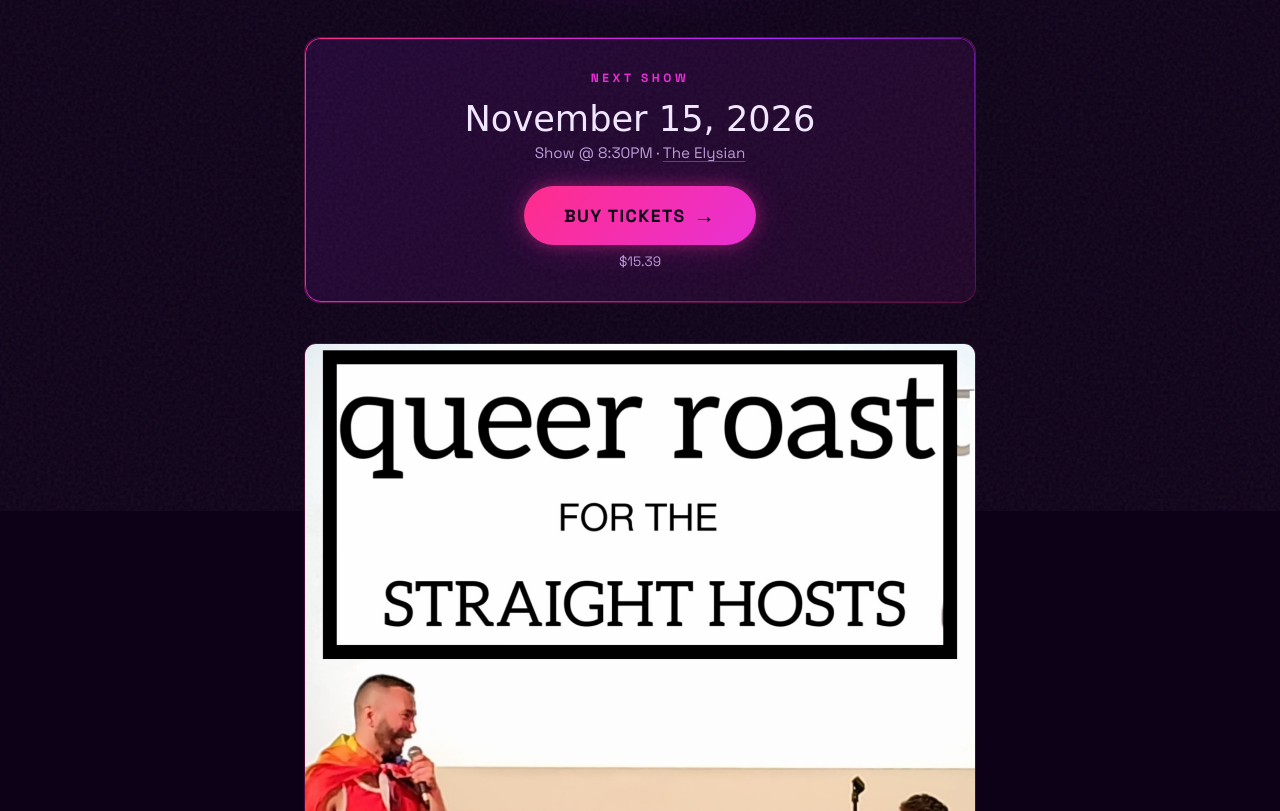
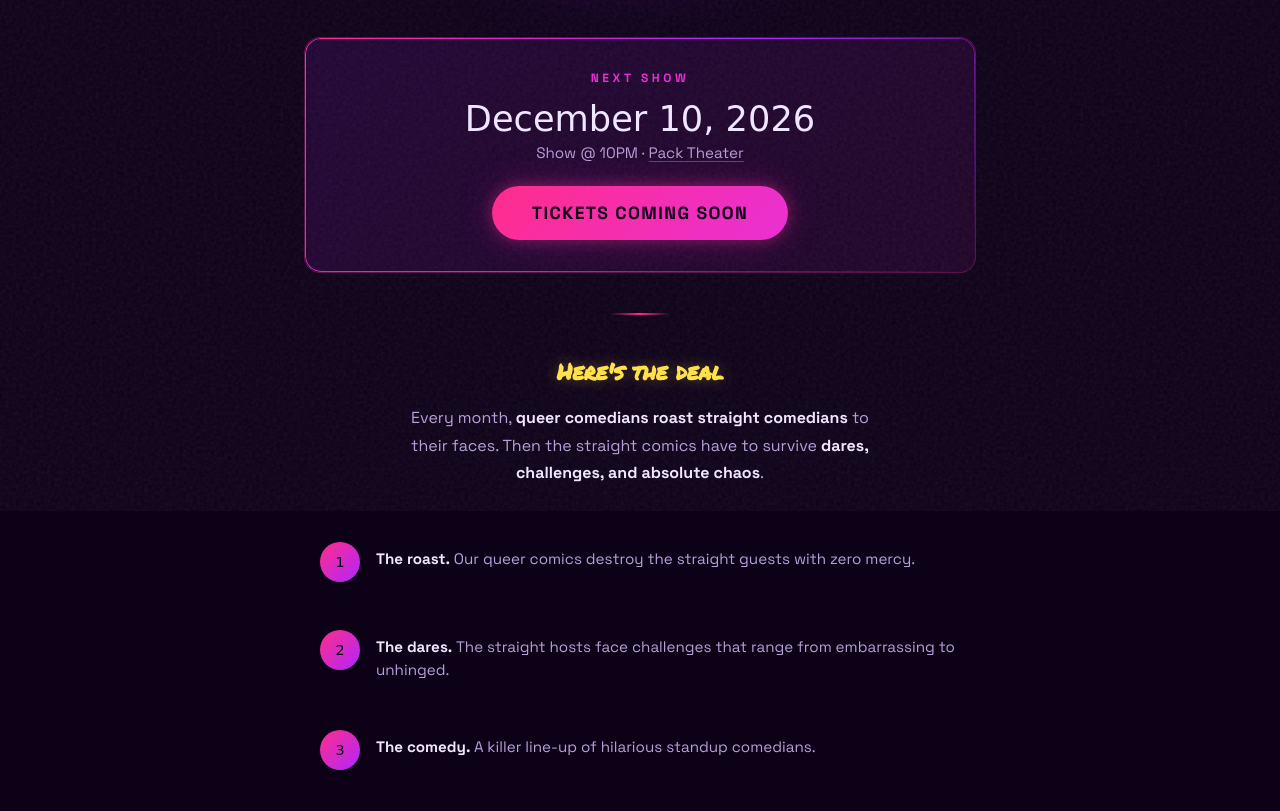
Before and after one commit to andrewcstier/queerroastcomedy, a plain HTML site: page index.html in a window 1280 px wide. Shown: the part 289-1100 px from the top of the page. Drawn offline with Linux system fonts and the light colour scheme; a web font is replaced by a local one.

Commit message:
Next show: Dec 10 at Pack Theater, tickets coming soon
Co-Authored-By: Claude Opus 5.5 <noreply@anthropic.com>

```diff
--- a/index.html
+++ b/index.html
@@ -565,13 +565,14 @@
                 2. Change the TICKET_URL in the <a> tag below
                 =============================================
             -->
-            <div class="next-show-date">November 15, 2026</div>
+            <div class="next-show-date">December 10, 2026</div>
             <div class="next-show-venue">
-                Show @ 8:30PM &middot;
-                <a href="https://www.google.com/maps/search/?api=1&query=The+Elysian+Theater+1944+Riverside+Dr+Los+Angeles+CA" target="_blank" rel="noopener">The Elysian</a>
+                Show @ 10PM &middot;
+                <a href="https://www.google.com/maps/search/?api=1&query=Pack+Theater+Los+Angeles+CA" target="_blank" rel="noopener">Pack Theater</a>
             </div>
+            <!-- Tickets not on sale yet. When the link is live, replace the span below with:
             <a
-                href="https://app.opendate.io/e/queer-roast-for-the-straight-hosts-november-15-2026-798876"
+                href="TICKET_URL"
                 target="_blank"
                 rel="noopener"
                 class="cta-button"
@@ -580,15 +581,9 @@
             >
                 Buy Tickets <span class="arrow">&rarr;</span>
             </a>
-            <div style="font-size: 0.85rem; color: #b89fd6; margin-top: 0.5rem;">$15.39</div>
+            -->
+            <span class="cta-button" style="cursor: default;">Tickets Coming Soon</span>
 
-        </section>
-
-        <!-- SHOW FLYER -->
-        <section class="flyer-section" style="width: 100%; text-align: center;">
-            <img src="QueerRoastNov15_roast.jpg" alt="Andrew Clayton Stier roasting a straight comic on stage at Queer Roast for the Straight Hosts – November 15th" style="width: 100%; border-radius: 12px; border: 1px solid rgba(255, 45, 139, 0.25);">
-            <img src="QueerRoastNov15_anniversary.jpg" alt="Queer Roast for the Straight Hosts 2 Year Anniversary – November 15th at The Elysian" style="width: 100%; border-radius: 12px; border: 1px solid rgba(255, 45, 139, 0.25); margin-top: 1rem;">
-            <img src="QueerRoastNov15_bachelorette.jpg" alt="A bride-to-be on stage with a shirtless cowboy at Queer Roast for the Straight Hosts – November 15th" style="width: 100%; border-radius: 12px; border: 1px solid rgba(255, 45, 139, 0.25); margin-top: 1rem;">
         </section>
 
         <hr class="divider">
```
Also changed, not shown: QueerRoastNov15_anniversary.jpg (deleted), QueerRoastNov15_bachelorette.jpg (deleted), QueerRoastNov15_roast.jpg (deleted).
